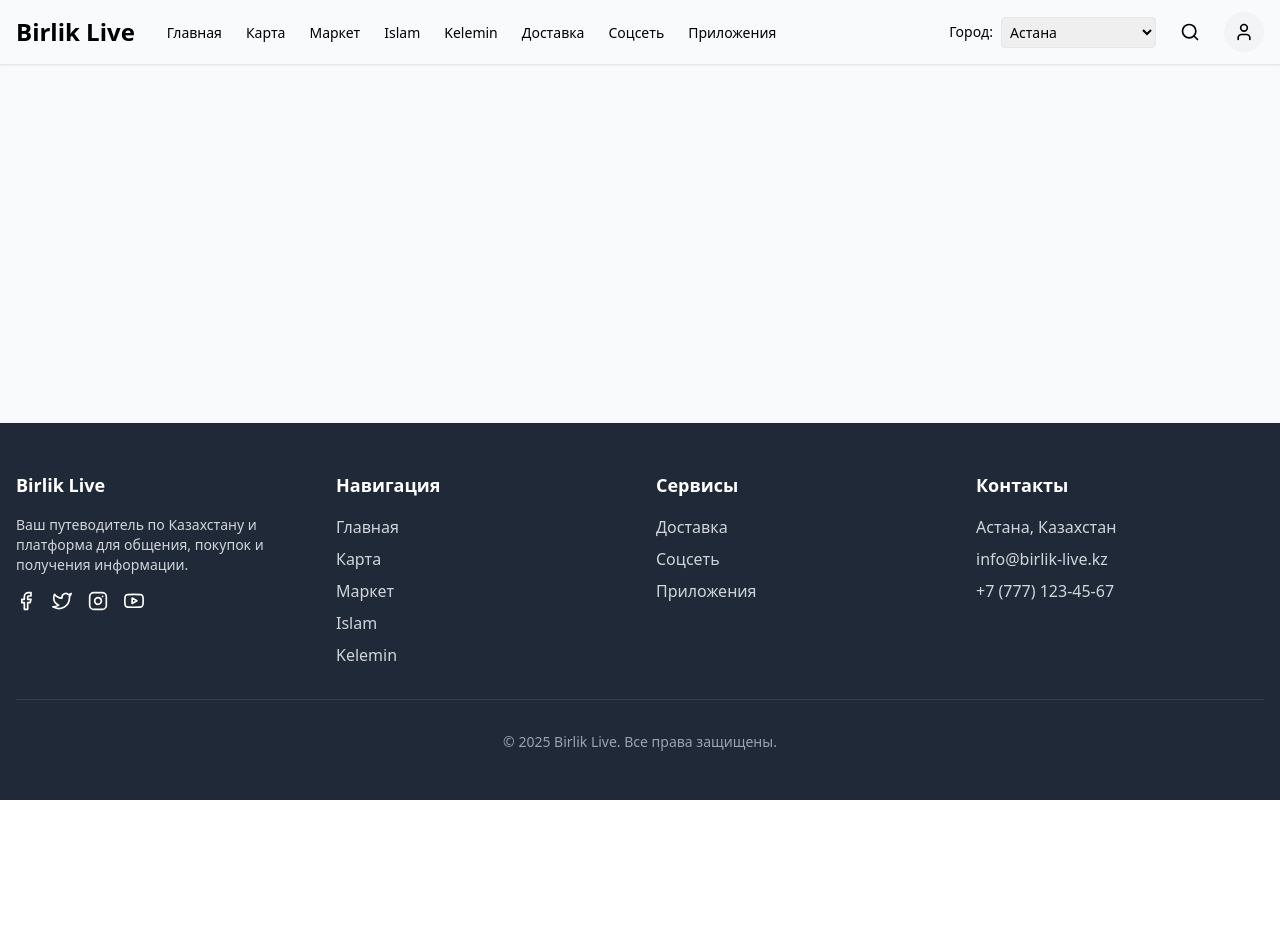
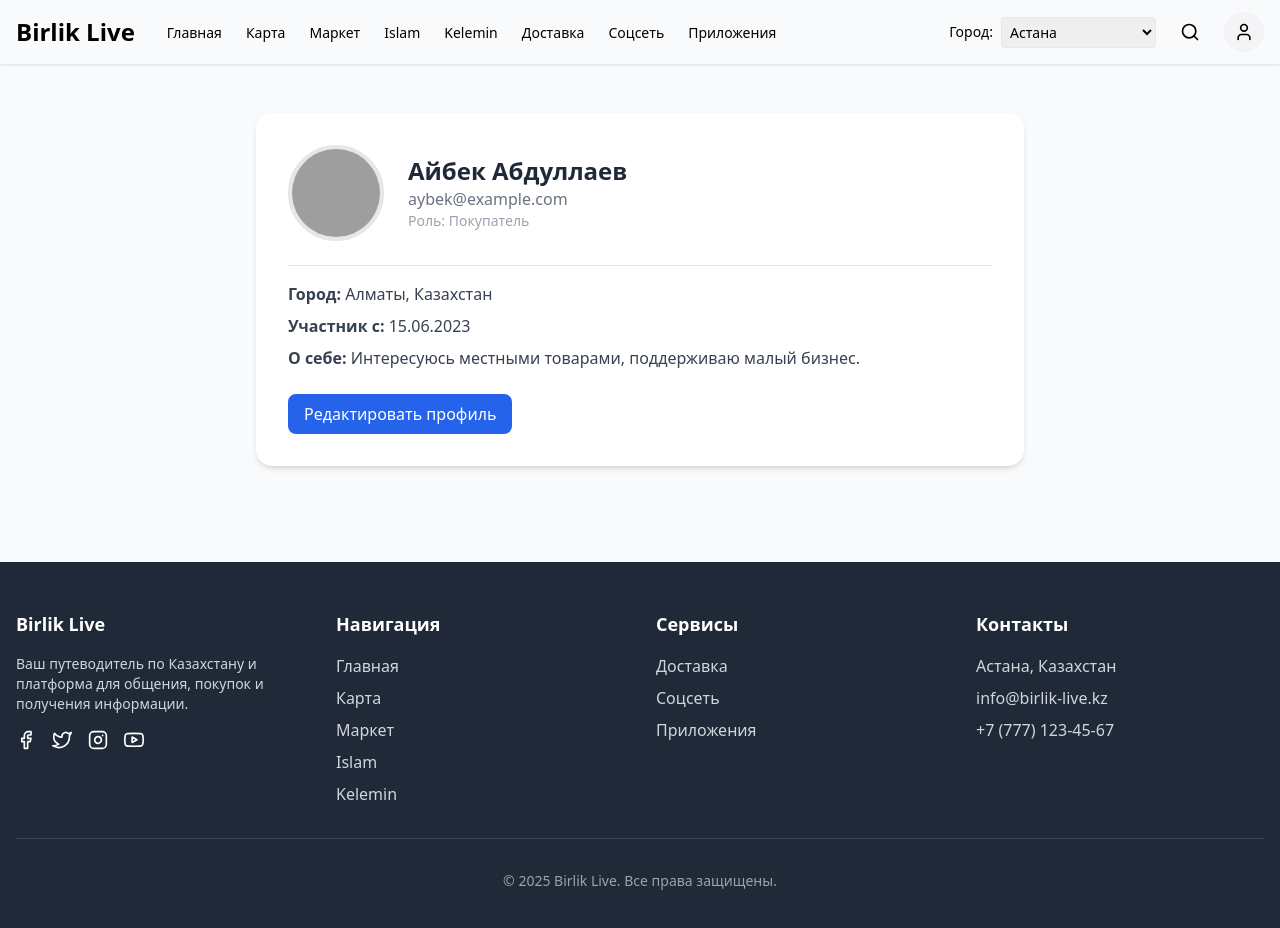
Before and after one commit to Loamanroy/Birlik, a React (Vite) app: page /profile in a window 1280 px wide. Shown: the top 928 px of the page. Before the commit the page ends 800 px from the top, so only its background shows below. Built offline with nearby package versions, Linux system fonts and the light colour scheme; grey boxes are pictures that could not be loaded.

Commit message:
добавил тестовую страницу профиля

```diff
--- a/src/App.tsx
+++ b/src/App.tsx
@@ -16,6 +16,7 @@ import LoginPage from './pages/LoginPage'
 import RegisterPage from './pages/RegisterPage'
 import ForgotPasswordPage from './pages/ForgotPasswordPage'
 import { LocationProvider } from './contexts/LocationContext'
+import ProfilePage from "@/pages/ProfilePage.tsx";
 
 function App() {
   return (
@@ -38,6 +39,7 @@ function App() {
               <Route path="/login" element={<LoginPage />} />
               <Route path="/register" element={<RegisterPage />} />
               <Route path="/forgot-password" element={<ForgotPasswordPage />} />
+              <Route path="/profile" element={<ProfilePage />} />
             </Routes>
           </main>
           <Footer />
--- /dev/null
+++ b/src/pages/ProfilePage.tsx
@@ -0,0 +1,44 @@
+const ProfilePage = () => {
+  const user = {
+    avatar: "https://i.pravatar.cc/150?img=3",
+    name: "Айбек Абдуллаев",
+    email: "aybek@example.com",
+    role: "Покупатель",
+    location: "Алматы, Казахстан",
+    joinedAt: "2023-06-15",
+    bio: "Интересуюсь местными товарами, поддерживаю малый бизнес.",
+  };
+
+  return (
+      <div className="py-12 px-4">
+        <div className="max-w-3xl mx-auto bg-white rounded-2xl shadow-md p-8">
+          <div className="flex items-center space-x-6">
+            <img
+                src={user.avatar}
+                alt={user.name}
+                className="w-24 h-24 rounded-full object-cover border-4 border-gray-200"
+            />
+            <div>
+              <h2 className="text-2xl font-bold text-gray-800">{user.name}</h2>
+              <p className="text-gray-500">{user.email}</p>
+              <p className="text-sm text-gray-400">Роль: {user.role}</p>
+            </div>
+          </div>
+
+          <div className="mt-6 border-t pt-4 text-gray-700 space-y-2">
+            <p><strong>Город:</strong> {user.location}</p>
+            <p><strong>Участник с:</strong> {new Date(user.joinedAt).toLocaleDateString("ru-RU")}</p>
+            <p><strong>О себе:</strong> {user.bio}</p>
+          </div>
+
+          <div className="mt-6">
+            <button className="bg-blue-600 text-white px-4 py-2 rounded-lg hover:bg-blue-700 transition">
+              Редактировать профиль
+            </button>
+          </div>
+        </div>
+      </div>
+  );
+};
+
+export default ProfilePage;
```
